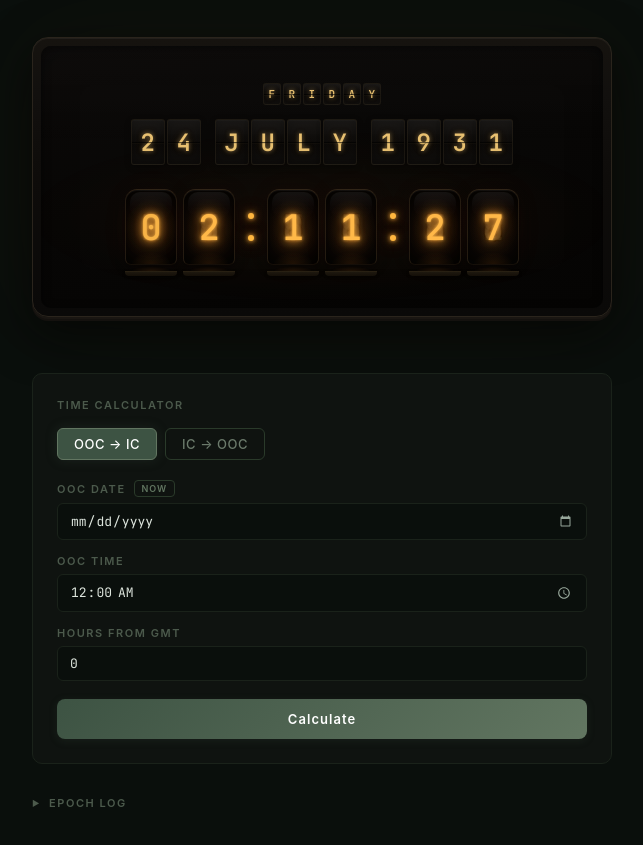
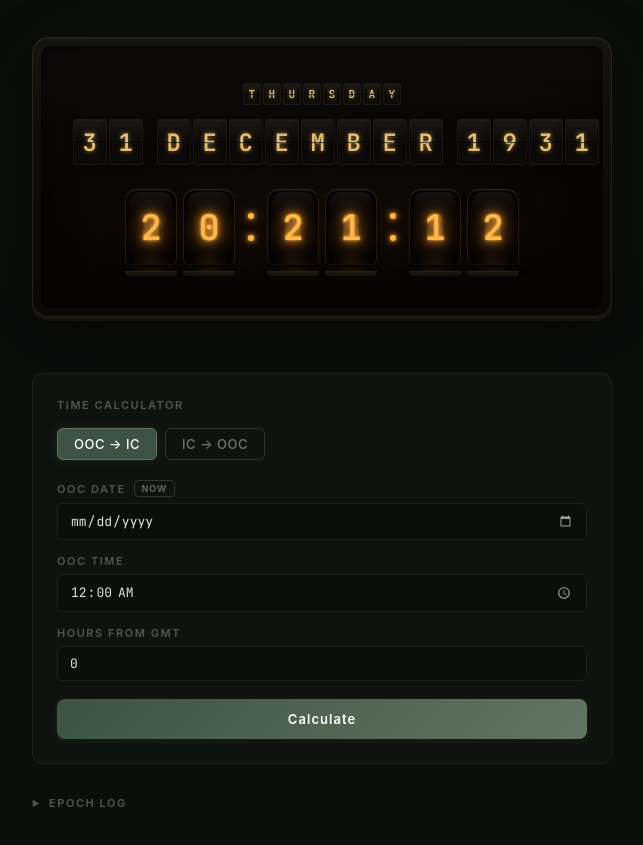
Before and after one commit to auroruse/avium-time-counter, a plain HTML site: page index.html in a window 1280 px wide. Shown: the part 59-904 px from the top of the page, without its empty margins (318-961 px from the left). Drawn offline with Linux system fonts and the light colour scheme; a web font is replaced by a local one.

Commit message:
Add WC epoch: timeskip to 24 Dec 1931, 14x rate

```diff
--- a/index.html
+++ b/index.html
@@ -653,6 +653,12 @@
         icStart:     "1931-06-01T00:00:00",
         daysPerYear: 52,
         label:       "Initial"
+      },
+      {
+        oocStart:    "2026-07-05T00:00:00Z",
+        icStart:     "1931-12-24T00:00:00",
+        daysPerYear: 26,
+        label:       "WC"
       }
     ];
 
```
